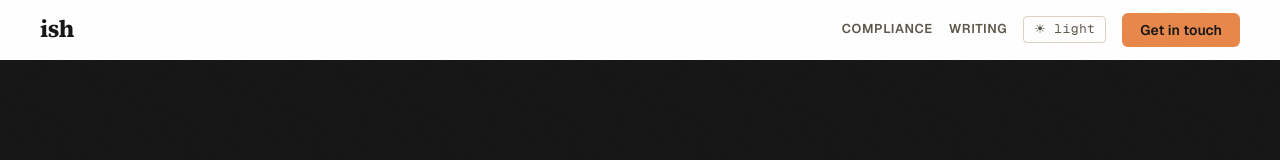
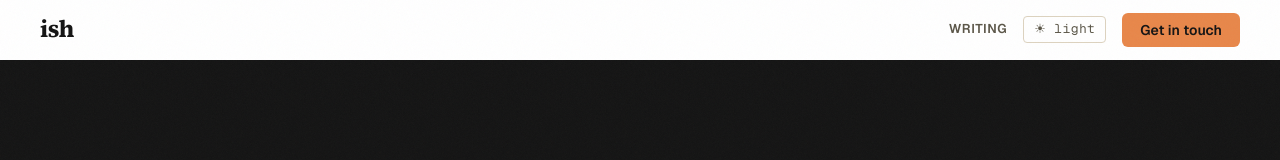
Before and after one commit to reverendish/ish-portfolio, a Next.js app: page / in a window 1280 px wide. Shown: the top 160 px of the page. Built offline with nearby package versions, Linux system fonts and the light colour scheme.

Commit message:
Remove compliance checker link from nav

```diff
--- a/components/Nav.tsx
+++ b/components/Nav.tsx
@@ -39,15 +39,6 @@ export default function Nav() {
 
   const navLinks = (
     <>
-      <a
-        href="https://compliance.ishsitotombe.co.uk"
-        style={linkStyle}
-        onMouseEnter={e => (e.currentTarget.style.color = "#141414")}
-        onMouseLeave={e => (e.currentTarget.style.color = "#5b5648")}
-        onClick={() => setMenuOpen(false)}
-      >
-        Compliance
-      </a>
       <Link
         href="/writing"
         style={linkStyle}
```
